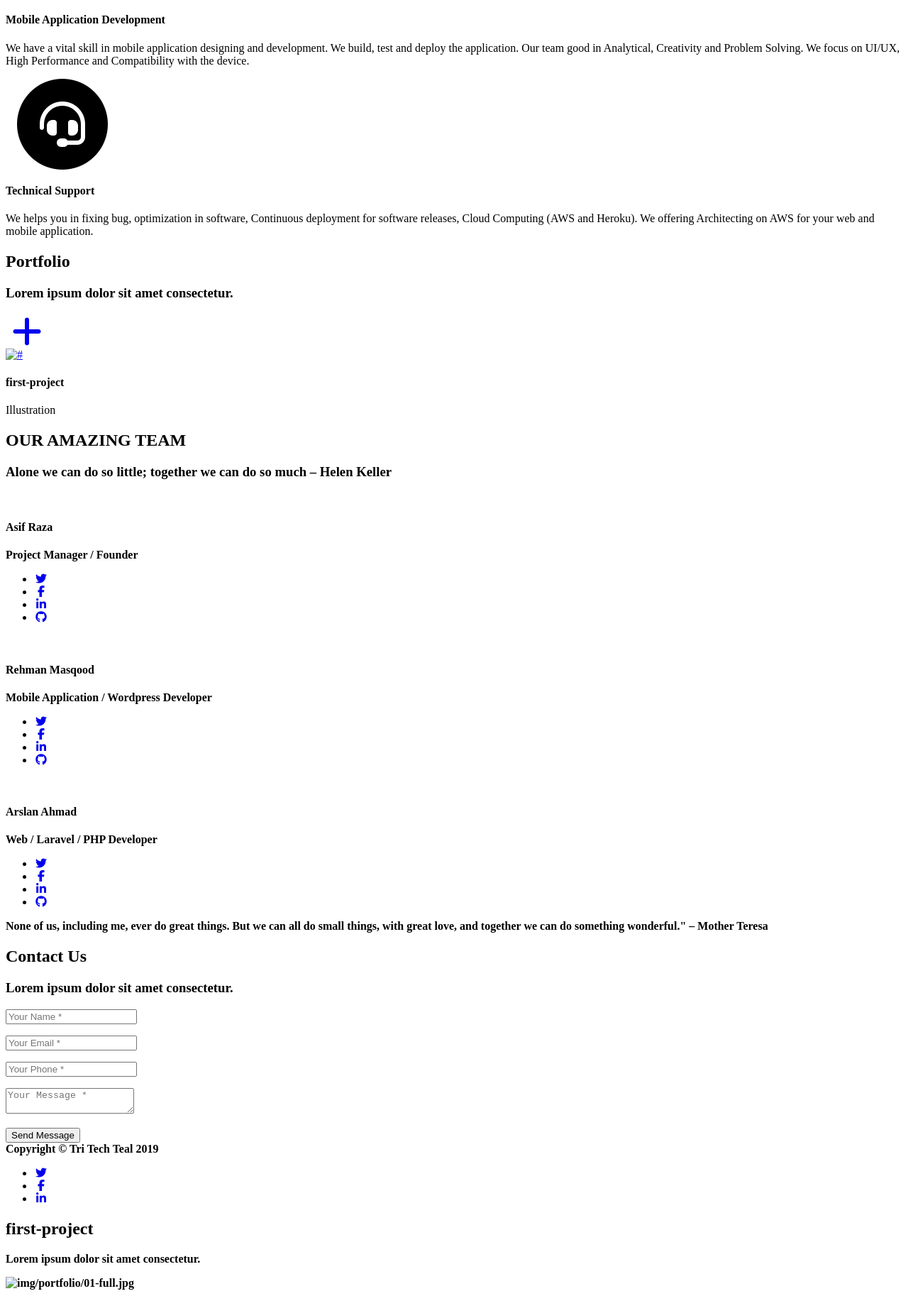
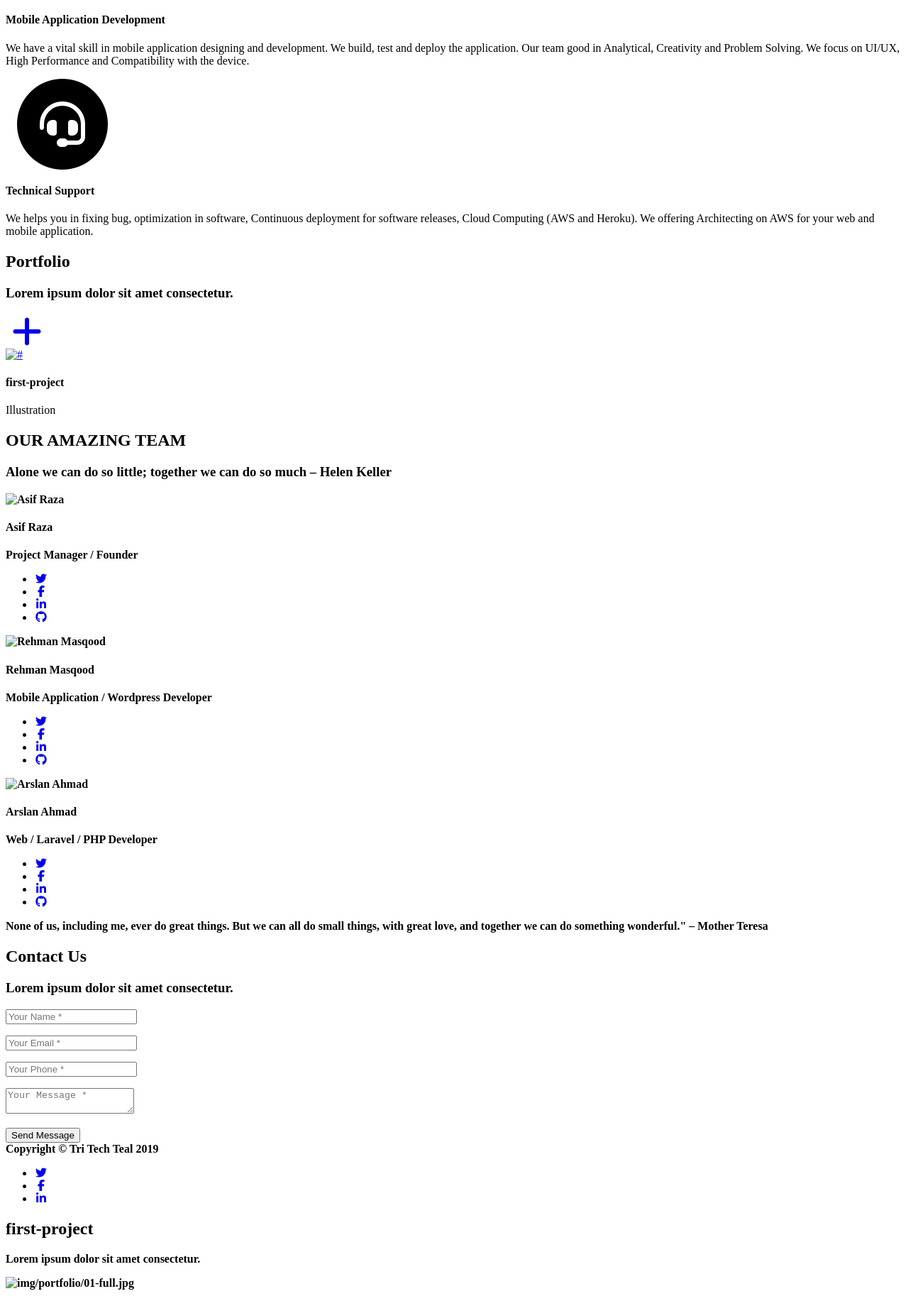
Before and after one commit to tritechteal/tritechteal.github.io, a Jekyll site: the page built from vendor/fontawesome-free/README.md, in a window 1280 px wide. Shown: the part 893-2726 px from the top of the page at 71% size. Built offline with Jekyll 4.4.1, drawn with Linux system fonts in a browser that asks for light colours; nearby versions of some CDN libraries; some web fonts are replaced; our own code applies the rules of GitHub Pages for plain Markdown files; library files that are not in the unit come from our copies.

Commit message:
Added changes test

```diff
--- a/_config.yml
+++ b/_config.yml
@@ -93,7 +93,7 @@ team-list:
   Rehman Masqood:
     name: Rehman Masqood
     designation: Mobile Application / Wordpress Developer
-    image: "img/team/1.jpg"
+    image: "#"
     facebook: "#"
     linkedin: "#"
     twitter: "#"
@@ -102,7 +102,7 @@ team-list:
   Arslan Ahmad:
     name: Arslan Ahmad
     designation: Web / Laravel / PHP Developer
-    image: "img/team/2.jpg"
+    image: "img/team/3.jpg"
     facebook: "#"
     linkedin: "#"
     twitter: "#"
--- a/_layouts/default.html
+++ b/_layouts/default.html
@@ -164,8 +164,8 @@
             {% for team in site.team-list %}
             <div class="col-sm-4">
                 <div class="team-member">
-                    <img class="mx-auto rounded-circle" src="{{ team[1].image }}" alt="">
-                    <h4>{{ team[0] }}</h4>
+                    <img class="mx-auto rounded-circle" src="{{ team[1].image }}" alt="{{ team[0] }}">
+                    <h4>{{ team[0] | team[1].image }}</h4>
                     <p class="text-muted">{{ team[1].designation }}</p>
                     <ul class="list-inline social-buttons">
                         <li class="list-inline-item">
```
Also changed, not shown: other parts of _layouts/default.html (+1 -1 lines), img/team/1.jpg (deleted), img/team/3.jpg.
